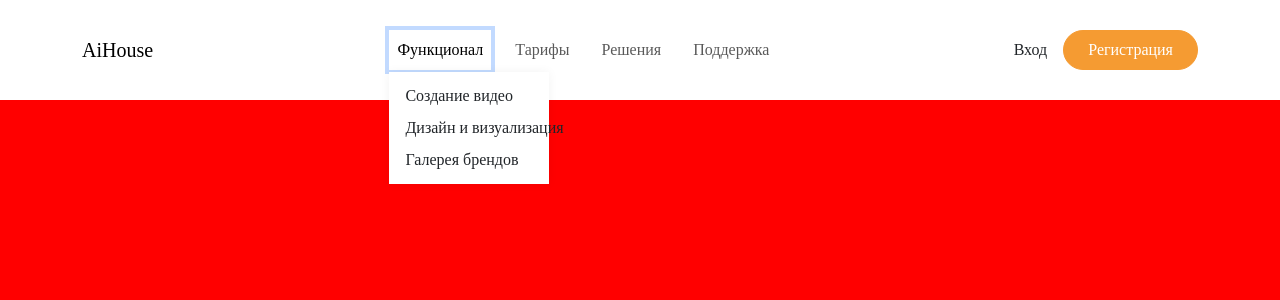
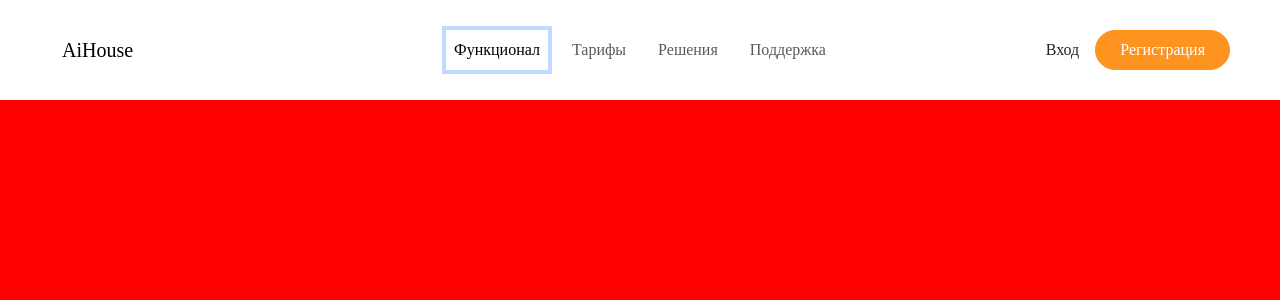
Before and after one commit to sidney31/aihouse, a Django app: template home/templates/home/home_page.html in a window 1280 px wide, after a click on "Функционал". Shown: the top 300 px of the page. Run offline with Django 4.2, Linux system fonts and the light colour scheme; the template is opened without the code that fills it, so the values that code supplies are empty; parts of the project's set-up code (start-up, migrations or seed data) failed here and were passed over; some libraries are stand-ins or nearby versions.

Commit message:
edit header

```diff
--- a/home/static/css/index.css
+++ b/home/static/css/index.css
@@ -1,31 +1,71 @@
+body{
+    background-color: red;
+    font-family: Montserrat;
+}
+
 .dropdown:hover .dropdown-menu {
     display: block;
     margin-top: 0;
 }
+
 .dropdown:active .dropdown-menu{
     display: none;
 }
 
 .btn-primary{
-    border: 1px solid rgb(245,155,50);
+    border: 1px solid #ff9320;
     border-radius: 25px;
-    background-color: rgb(245,155,50);
+    background-color: #ff9320;
 }
 
 .btn-primary:hover{
     background-color: whitesmoke;
-    color: rgb(245,155,50);
-    border: 1px solid rgb(245,155,50);
+    color: #ff9320;
+    border: 1px solid #ff9320;
 }
 
 .dropdown-menu{
     border: none;
     box-shadow: 0px 0px 10px 0px rgba(0, 0, 0, 0.05);
     border-radius: 0;
-    max-width: 150px;
+    width: 190px;
+    transition: all 0.5s ease-in-out;
 }
 
-body{
-    background-color: red;
-    font-family: Montserrat;
+.dropdown-item{
+    text-wrap: wrap;
+    padding: 13px 25px;
+    margin: 5px 0px;
+    font-weight: 300;
+    font-size: 15px;
 }
+
+.dropdown-item:hover{
+    background-color: white;
+    color: #ff9320;
+}
+
+form.nav{
+    position: absolute;
+    right: 0;
+}
+
+.nav-link{
+    font-weight: 400;
+}
+
+.dropdown .dropdown-menu{
+    display: block;
+    opacity: 0;
+
+    -moz-transition:    all 100ms ease-in-out;
+    -webkit-transition: all 100ms ease-in-out;
+    -o-transition:      all 100ms ease-in-out;
+    -ms-transition:     all 100ms ease-in-out;
+    transition:         all 100ms ease-in-out;
+}
+
+.dropdown:hover .dropdown-menu {
+    display: block;
+    opacity: 1;
+}
--- a/home/templates/home/home_page.html
+++ b/home/templates/home/home_page.html
@@ -9,19 +9,19 @@
   </head>
 <body>
     <header style="background-color: white">
-        <nav class="navbar navbar-expand-lg navbar-light" style="height: 100px; margin: 0 70px">
-            <div class="container-fluid container-fluid justify-content-space-between">
+        <nav class="navbar navbar-expand-lg navbar-light" style="height: 100px; margin: 0 50px">
+            <div class="container-fluid justify-content-space-between">
               <a class="navbar-brand" href="#">AiHouse</a>
               <button class="navbar-toggler" type="button" data-bs-toggle="collapse" data-bs-target="#navbarSupportedContent" aria-controls="navbarSupportedContent" aria-expanded="false" aria-label="Toggle navigation">
                 <span class="navbar-toggler-icon"></span>
               </button>
               <div class="collapse navbar-collapse" id="navbarSupportedContent">
-                <ul class="navbar-nav me-auto mb-2 mb-lg-0 mx-auto gap-3">
+                <ul class="navbar-nav position-absolute top-50 start-50 translate-middle gap-3">
                     <li class="nav-item dropdown">
                         <a class="nav-link" data-toggle="dropdown" href="#" id="navbarDropdown" role="button" data-bs-toggle="dropdown" aria-expanded="false">
                           Функционал
                         </a>
-                        <ul class="dropdown-menu" aria-labelledby="navbarDropdown">
+                        <ul class="dropdown-menu fade-down" aria-labelledby="navbarDropdown">
                           <li><a class="dropdown-item" href="#">Создание видео</a></li>
                           <li><a class="dropdown-item" href="#">Дизайн и визуализация</a></li>
                           <li><a class="dropdown-item" href="#">Галерея брендов</a></li>
@@ -37,7 +37,7 @@
                         <ul class="dropdown-menu" aria-labelledby="navbarDropdown">
                           <li><a class="dropdown-item" href="#">Мебельным брендам</a></li>
                           <li><hr class="dropdown-divider"></li>
-                          <li><a class="dropdown-item" href="#">Дизайнерам интерьеров</a></li>
+                          <li><a class="dropdown-item" href="#">Дизайнерам интерьера</a></li>
                         </ul>
                     </li>
                     <li class="nav-item dropdown">
```
